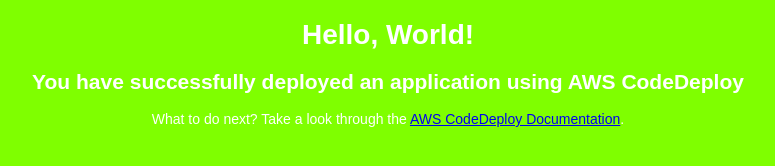
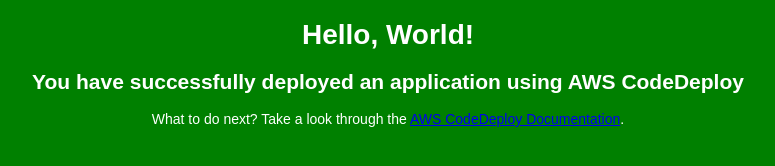
Before and after one commit to shotaAkasaka/CodeDeployTest, a plain HTML site: page index.html in a window 1280 px wide. Shown: the whole page, without its empty margins (252-1027 px from the left). Drawn offline with Linux system fonts and the light colour scheme.

Commit message:
modify color

```diff
--- a/index.html
+++ b/index.html
@@ -5,7 +5,7 @@
   <style>
     body {
       color: #ffffff;
-      background-color: #7FFF00;
+      background-color: #008000;
       font-family: Arial, sans-serif;
       font-size:14px;
     }
```
